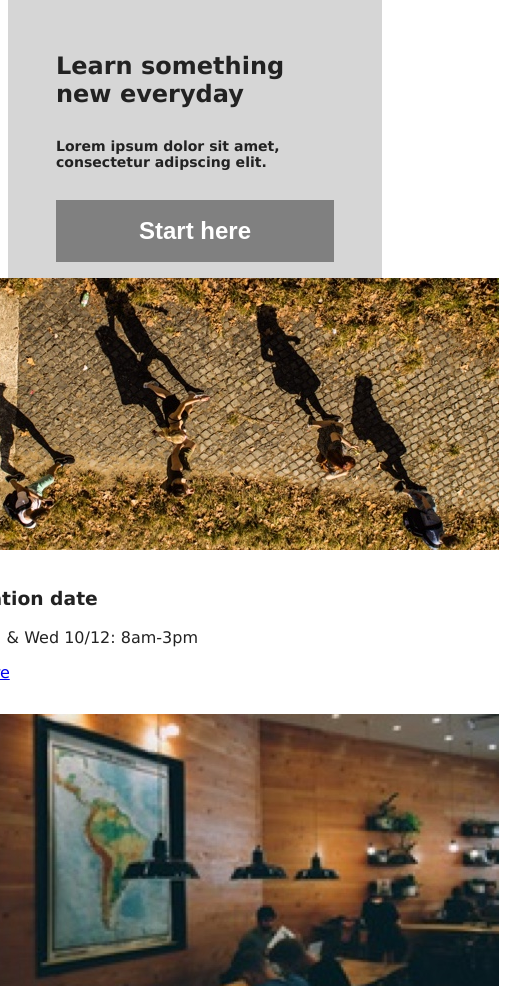
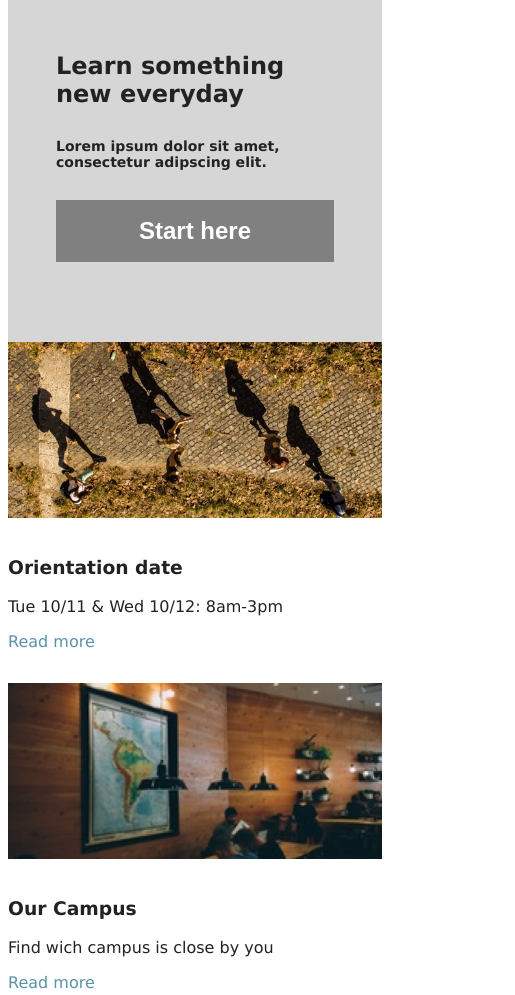
Before and after one commit to Rosita311/colmaracademy, a plain HTML site: page index.html in a window 390 px wide. Shown: the part 381-1376 px from the top of the page, 515 px wide, since content can reach past the window. Drawn offline with Linux system fonts and the light colour scheme.

Commit message:
Finish Mobile about section

```diff
--- a/resources/css/style.css
+++ b/resources/css/style.css
@@ -240,8 +240,10 @@ button {
         display: none;
     }
 
-    .mobile-images {
-        width: 100%;
+    .mobile-images img {
+        max-width: 100%;
+        min-width: 50%;
+        margin: auto;
     }
 
     #about {
@@ -249,15 +251,17 @@ button {
         justify-content: center;
         align-items: flex-start;
         padding: 0;
-        position: relative;
         width: 100%;
-        flex-shrink: 1;
+        margin-top: 64px;
+        margin-left: -16px;
+
     }
     #grey {
         background-color: white;
     }
 
     .right-columns {
+        width: 100%;
         margin: 0;
         padding: 0;
     }
@@ -267,12 +271,18 @@ button {
         padding: 16px;
     }
 
+    .block-text a {
+        color: rgb(90, 146, 168);
+        text-decoration: none;
+    }
+
     .column {
-        width: 100%;
+        min-width: 50%;
         display: flex;
         flex-flow: column wrap;
         align-items: center;
-        padding-top: 32px 16px;
+        padding-top: 0;
+
     }
 
 }
```
